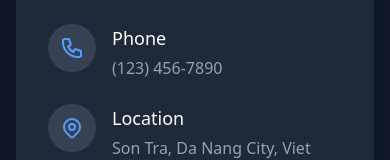
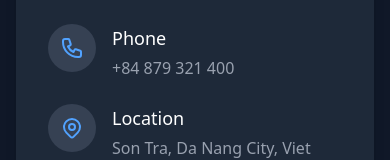
Before and after one commit to phung-khanh/portfolio, a Next.js app: page /contact in a window 390 px wide. Shown: the part 384-544 px from the top of the page. Built offline with nearby package versions, Linux system fonts and the light colour scheme.

Commit message:
fix: update avatar image format and correct contact phone number

```diff
--- a/src/app/about/page.tsx
+++ b/src/app/about/page.tsx
@@ -1,6 +1,6 @@
 /* eslint-disable @next/next/no-img-element */
 "use client";
-import ava from "@/shared/assets/avatar.jpg";
+import ava from "@/shared/assets/avatar.jpeg";
 import { motion } from "framer-motion";
 import { FaGithub, FaLinkedin } from "react-icons/fa";
 
--- a/src/app/contact/page.tsx
+++ b/src/app/contact/page.tsx
@@ -126,7 +126,7 @@
                   </div>
                   <div>
                     <h3 className="text-lg font-medium">Phone</h3>
-                    <p className="text-gray-400 mt-1">(123) 456-7890</p>
+                    <p className="text-gray-400 mt-1">+84 879 321 400</p>
                   </div>
                 </div>
 
--- a/src/app/page.tsx
+++ b/src/app/page.tsx
@@ -1,6 +1,6 @@
 "use client";
 import Type from "@/features/Home/Components/TypeWriter";
-import ava from "@/shared/assets/avatar.jpg";
+import ava from "@/shared/assets/avatar.jpeg";
 import { motion } from "framer-motion";
 import Link from "next/link";
 import { DiGithubBadge } from "react-icons/di";
```
Also changed, not shown: src/shared/assets/avatar.jpeg (added), 1 other file (tests, documents, lock files or other folders).
